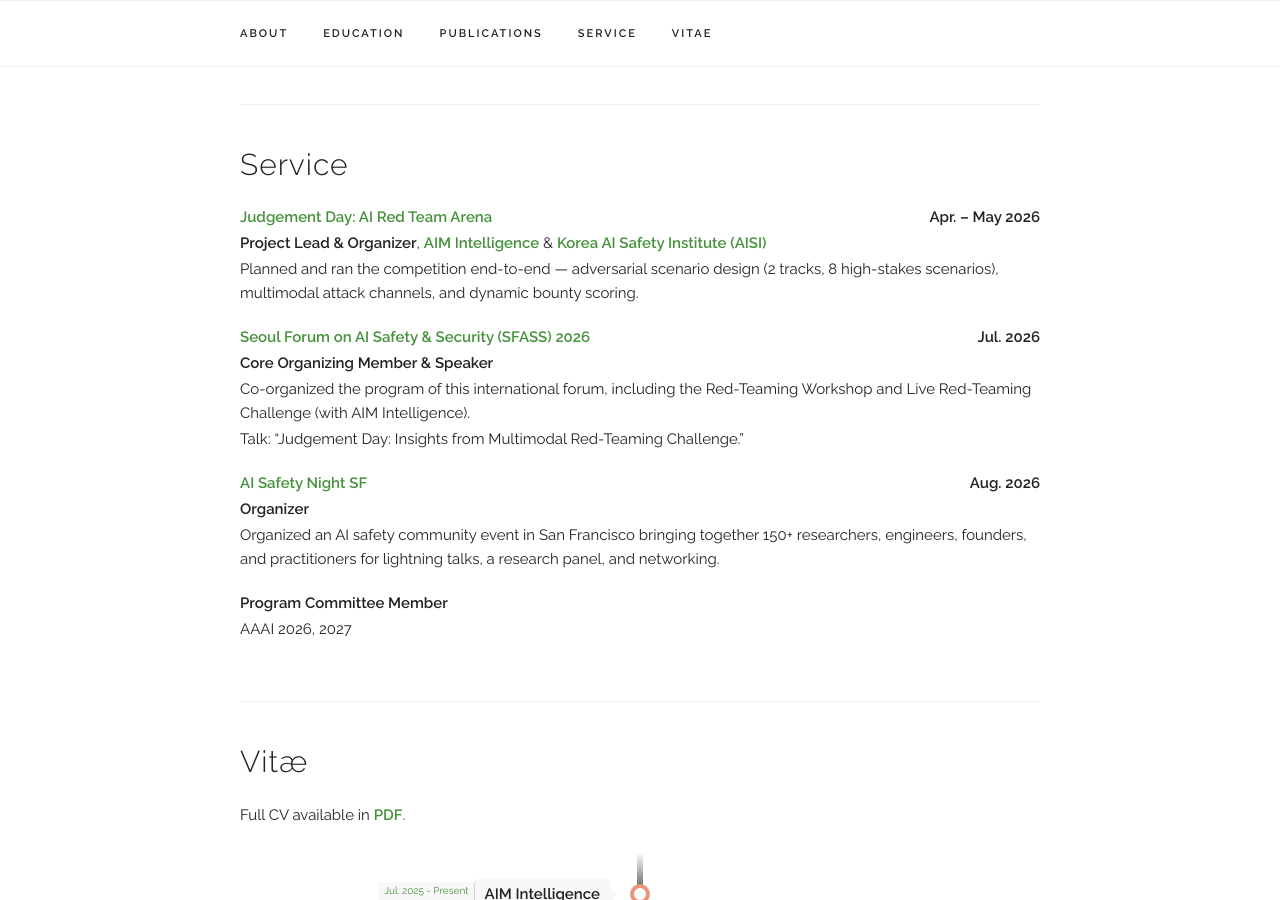
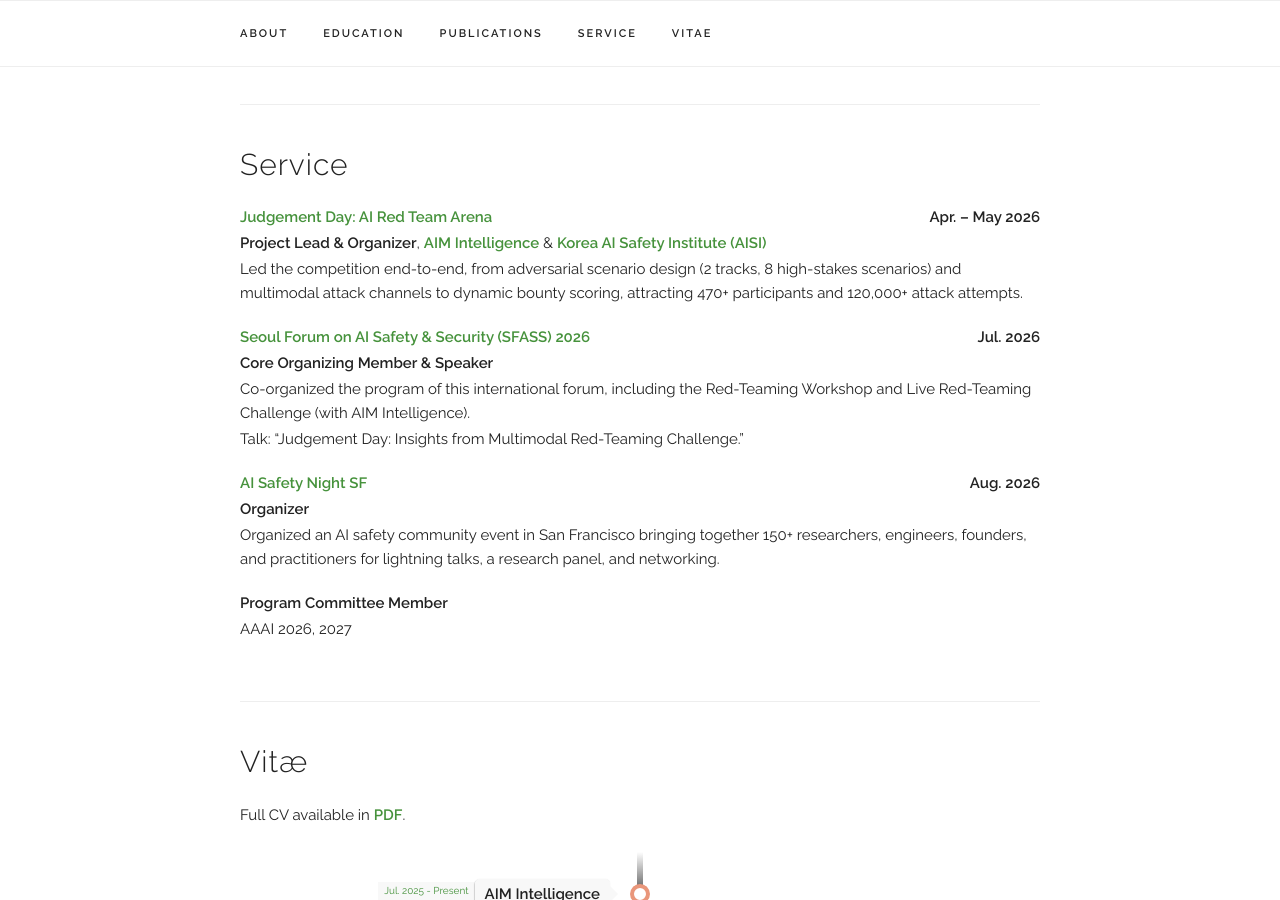
Before and after one commit to Dasol-Choi/dasol-choi.github.io, a Jekyll site: the page built from index.html, in a window 1280 px wide and 900 px high, scrolled down 4195 px. Built offline with Jekyll 4.4.1, drawn with Linux system fonts in a browser that asks for light colours; some web fonts are replaced.

Commit message:
add competition stats to judgement day entry

```diff
--- a/index.html
+++ b/index.html
@@ -121,7 +121,7 @@ layout: default
   <div class="paper">
     <p class="title"><b><a href="https://judgementday.aim-intelligence.com/" target="_blank">Judgement Day: AI Red Team Arena</a><b style="float:right;">Apr. – May 2026</b></b></p>
     <p><b>Project Lead &amp; Organizer</b>, <a href="https://aim-intelligence.com" target="_blank">AIM Intelligence</a> &amp; <a href="https://www.aisi.re.kr/eng" target="_blank">Korea AI Safety Institute (AISI)</a></p>
-    <p>Planned and ran the competition end-to-end — adversarial scenario design (2 tracks, 8 high-stakes scenarios), multimodal attack channels, and dynamic bounty scoring.</p>
+    <p>Led the competition end-to-end, from adversarial scenario design (2 tracks, 8 high-stakes scenarios) and multimodal attack channels to dynamic bounty scoring, attracting 470+ participants and 120,000+ attack attempts.</p>
   </div>
 
   <div class="paper">
```
